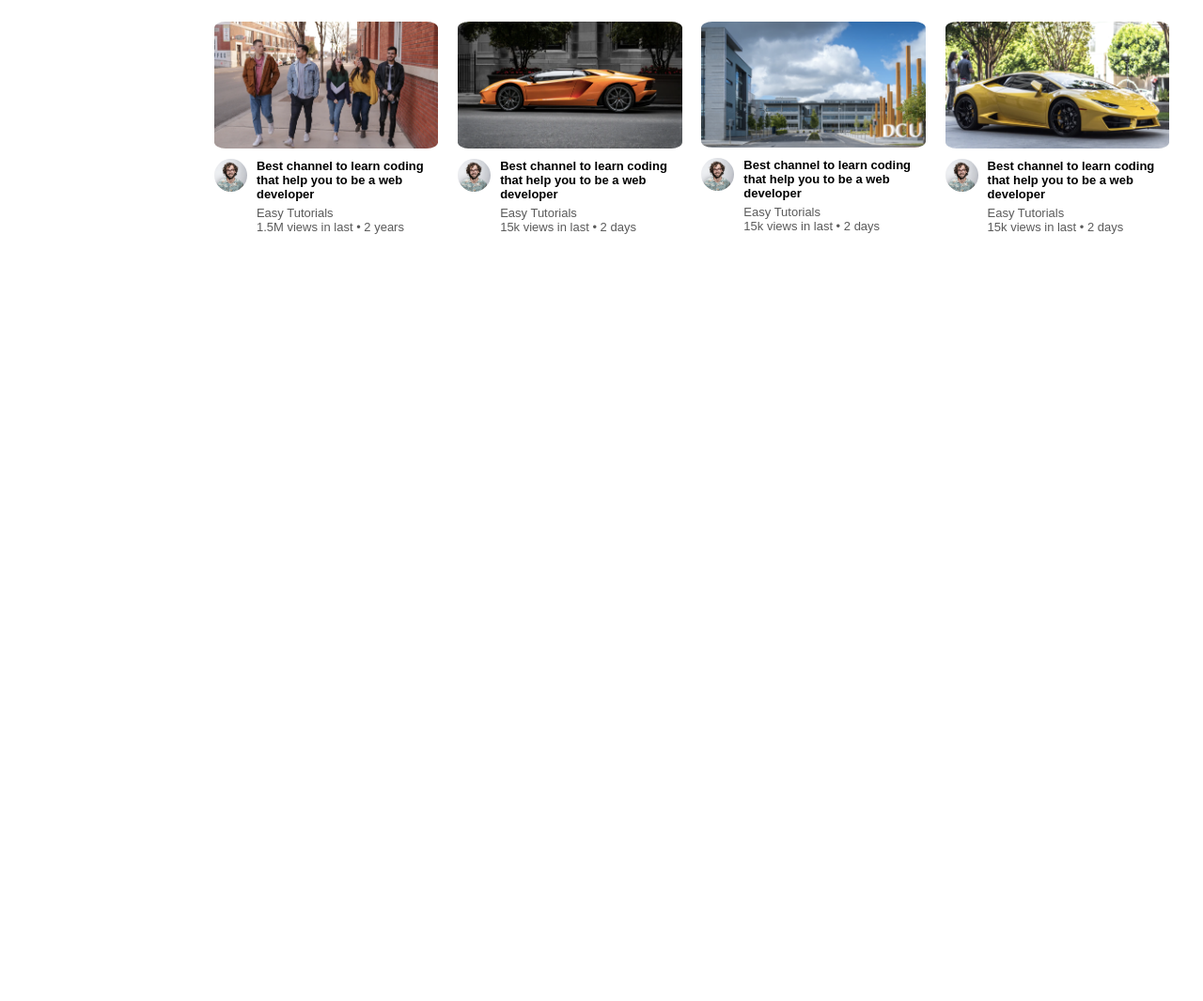
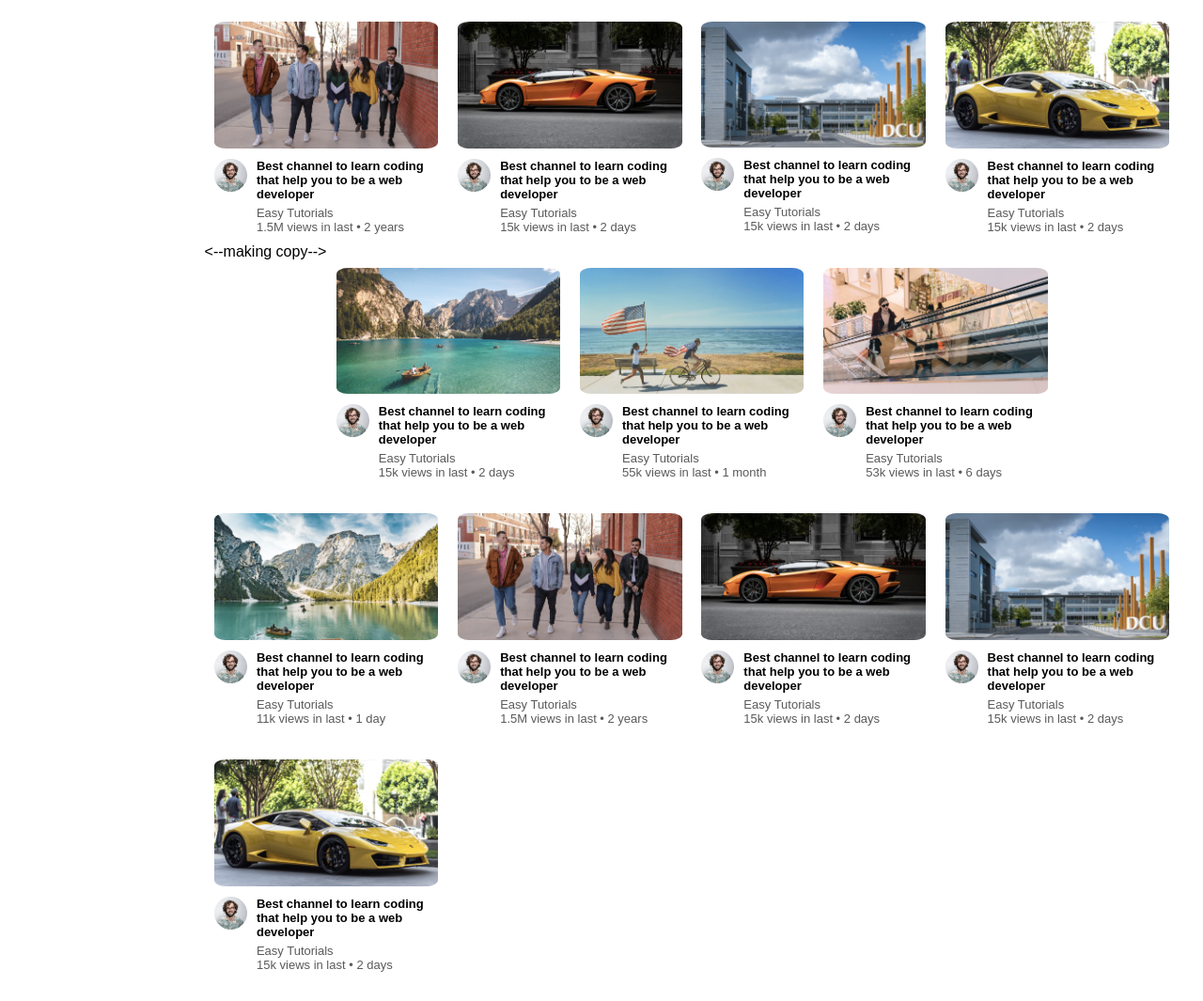
Before and after one commit to umakant3525/youtube_clone, a plain HTML site: page index.html in a window 1280 px wide. Shown: the part 1066-2131 px from the top of the page at 94% size. Before the commit the page ends 1345 px from the top, so only its background shows below. Drawn offline with Linux system fonts and the light colour scheme.

Commit message:
Update index.html
copy someflex

```diff
--- a/index.html
+++ b/index.html
@@ -167,6 +167,112 @@
                  </div>
              </div>
 
+            <--making copy-->
+                            <!--1-->
+            <div class="vid-list">
+               <a href="play.html"> <img src="images/thumbnail1.png" class="thumbnail"></a>
+                <div class="flex-div">
+                    <img src="images/Jack.png">
+                    <div class="vid-info">
+                        <a href="play.html">Best channel to learn coding that help you to be a web developer </a>
+                        <p>Easy Tutorials</p>
+                        <p>15k views in last &bull; 2 days</p>
+                    </div>
+                </div>
+            </div>
+
+            <!--2-->
+            <div class="vid-list">
+                <a href="#"> <img src="images/thumbnail2.png" class="thumbnail"></a>
+                 <div class="flex-div">
+                     <img src="images/Jack.png">
+                     <div class="vid-info">
+                         <a href="#">Best channel to learn coding that help you to be a web developer </a>
+                         <p>Easy Tutorials</p>
+                         <p>55k views in last &bull; 1 month</p>
+                     </div>
+                 </div>
+             </div>
+
+             <!--3-->
+             <div class="vid-list">
+                <a href="#"> <img src="images/thumbnail3.png" class="thumbnail"></a>
+                 <div class="flex-div">
+                     <img src="images/Jack.png">
+                     <div class="vid-info">
+                         <a href="#">Best channel to learn coding that help you to be a web developer </a>
+                         <p>Easy Tutorials</p>
+                         <p>53k views in last &bull; 6 days</p>
+                     </div>
+                 </div>
+             </div>
+
+             <!--4-->
+             <div class="vid-list">
+                <a href="#"> <img src="images/thumbnail4.png" class="thumbnail"></a>
+                 <div class="flex-div">
+                     <img src="images/Jack.png">
+                     <div class="vid-info">
+                         <a href="#">Best channel to learn coding that help you to be a web developer </a>
+                         <p>Easy Tutorials</p>
+                         <p>11k views in last &bull; 1 day</p>
+                     </div>
+                 </div>
+             </div>
+
+             <!--5-->
+             <div class="vid-list">
+                <a href="#"> <img src="images/thumbnail5.png" class="thumbnail"></a>
+                 <div class="flex-div">
+                     <img src="images/Jack.png">
+                     <div class="vid-info">
+                         <a href="#">Best channel to learn coding that help you to be a web developer </a>
+                         <p>Easy Tutorials</p>
+                         <p>1.5M views in last &bull; 2 years</p>
+                     </div>
+                 </div>
+             </div>
+
+             <!--6-->
+             <div class="vid-list">
+                <a href="#"> <img src="images/thumbnail6.png" class="thumbnail"></a>
+                 <div class="flex-div">
+                     <img src="images/Jack.png">
+                     <div class="vid-info">
+                         <a href="#">Best channel to learn coding that help you to be a web developer </a>
+                         <p>Easy Tutorials</p>
+                         <p>15k views in last &bull; 2 days</p>
+                     </div>
+                 </div>
+             </div>
+
+             <!--7-->
+             <div class="vid-list">
+                <a href="#"> <img src="images/thumbnail7.png" class="thumbnail"></a>
+                 <div class="flex-div">
+                     <img src="images/Jack.png">
+                     <div class="vid-info">
+                         <a href="#">Best channel to learn coding that help you to be a web developer </a>
+                         <p>Easy Tutorials</p>
+                         <p>15k views in last &bull; 2 days</p>
+                     </div>
+                 </div>
+             </div>
+
+
+             <!--8-->
+             <div class="vid-list">
+                <a href="#"> <img src="images/thumbnail8.png" class="thumbnail"></a>
+                 <div class="flex-div">
+                     <img src="images/Jack.png">
+                     <div class="vid-info">
+                         <a href="#">Best channel to learn coding that help you to be a web developer </a>
+                         <p>Easy Tutorials</p>
+                         <p>15k views in last &bull; 2 days</p>
+                     </div>
+                 </div>
+             </div>
+
 
 
         </div>
```
